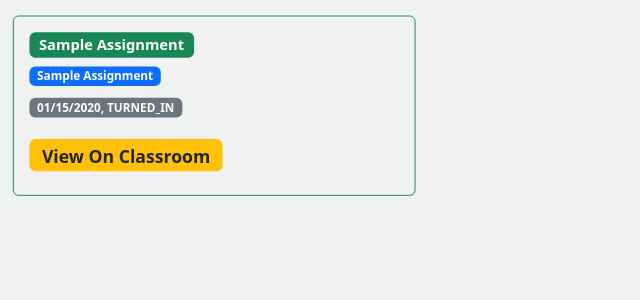
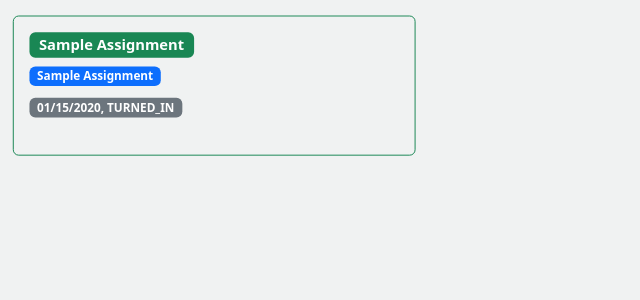
Before and after one commit to Bluesteel30/googleclassroom-canvas-unifier, a Flask app: template templates/unified.html in a window 1280 px wide. Shown: the part 56-356 px from the top of the page, without its empty margins (0-640 px from the left). Run offline with Flask 3, Linux system fonts and the light colour scheme; the template is opened without the code that fills it: most values are stand-ins (such as "Sample title", 1, 10 or a date in 2020).

Commit message:
Removed link button and replaced with a link tag that surrounds the entire card. This way the user can click anywhere on the card and be redirected. I also added the card-hover css class, so that subtle feedback would be provided to the user that it is a link

```diff
--- a/templates/unified.html
+++ b/templates/unified.html
@@ -74,7 +74,8 @@
 	{% for assignment in course_link %}
 		<div class="col">
 			{% if assignment['is_canvas'] %}
-				<div class="card border-danger bg-transparent h-100">
+				<div class="card border-danger bg-transparent card-hover h-100">
+					<a href="https://canvas.instructure.com/courses/{{ assignment['course_id'] }}/assignments/{{ assignment['id'] }}" class="text-decoration-none text-dark">
 					<div class="card-body">
 						<h5 class="card-title">
 							<span class="badge text-bg-danger text">{{ assignment['name'] }}</span>
@@ -91,13 +92,12 @@
 								{% endif %}
 							</span>
 						</p>
-						<h4>
-								<a href="https://canvas.instructure.com/courses/{{ assignment['course_id'] }}/assignments/{{ assignment['id'] }}" class="btn btn-warning badge text-dark">View on Canvas</a>
-						</h4>
 					</div>
+				</a>
 				</div>
 			{% else %}
-				<div class="card border-success bg-transparent h-100">
+				<div class="card border-success bg-transparent card-hover h-100">
+					<a href="{{ assignment['alternateLink'] }}">
 					<div class="card-body">
 						<h5 class="card-title">
 							<span class="badge text-bg-success text">{{ assignment['title'] }}</span>
@@ -112,10 +112,8 @@
 								<span class="badge text-bg-secondary text">No Due Date, {{ assignment['submission']['state'] }}</span>
 						{% endif %}
 						</p>
-						<h4>
-							<a href="{{ assignment['alternateLink'] }}" class="btn btn-warning badge text-dark">View on Classroom</a>
-						</h4>
 					</div>
+				</a>
 				</div>
 			{% endif %}
 		</div>
```
Also changed, not shown: templates/canvas.html (+4 -4 lines), templates/classroom.html (+3 -4 lines).
